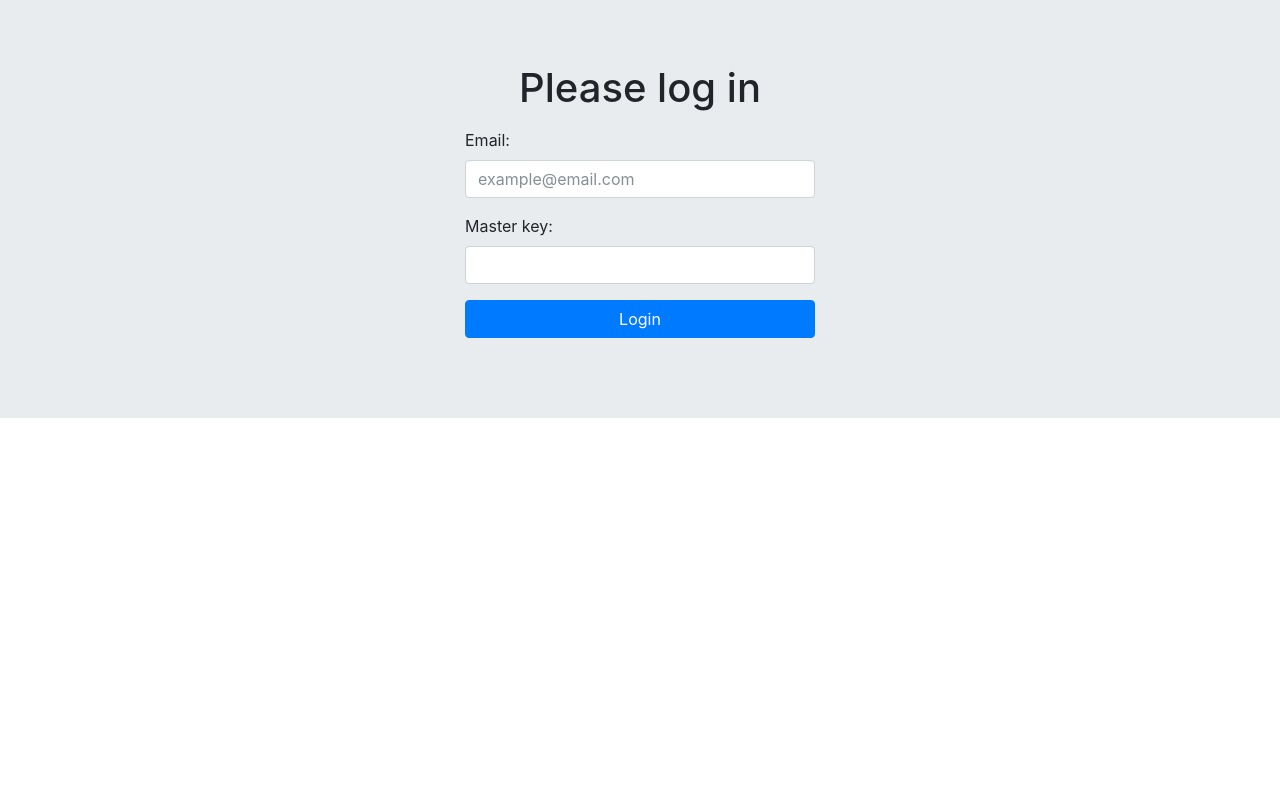
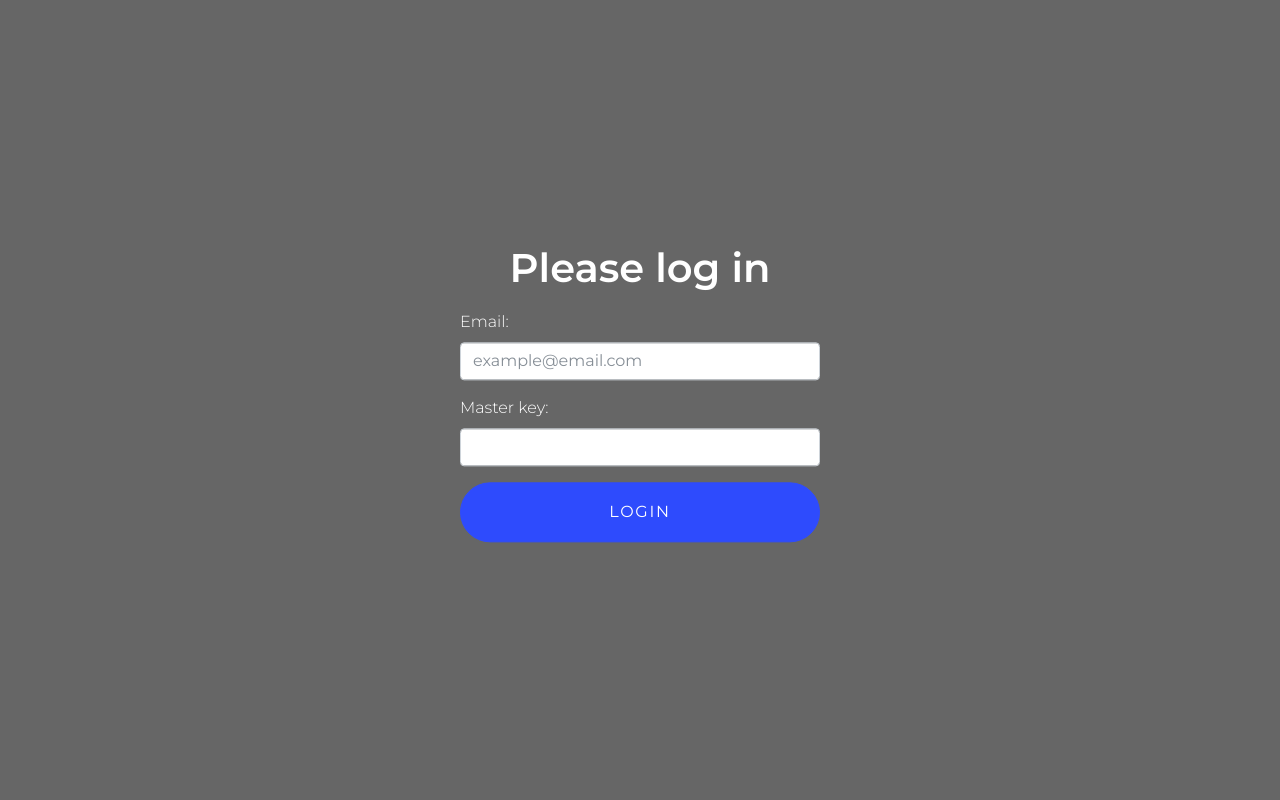
Before and after one commit to SadmanSakib93/Personal-Password-Manager-Flask-MongoDB, a Flask app: page /login in a window 1280 px wide. Run offline with Flask 2, Linux system fonts and the light colour scheme; some libraries are stand-ins or nearby versions.

Commit message:
final changes

```diff
--- a/templates/login.html
+++ b/templates/login.html
@@ -2,43 +2,80 @@
 <html lang="en">
 
 <head>
-  <title>Login</title>
-  <!-- Required meta tags -->
-  <meta charset="utf-8" />
-  <meta name="viewport" content="width=device-width, initial-scale=1, shrink-to-fit=no" />
+  <title>Login - Personal Password Manager</title>
+  <meta charset="UTF-8">
+  <meta name="viewport" content="width=device-width, initial-scale=1">
 
   <!-- Bootstrap CSS -->
   <link rel="stylesheet" href="https://maxcdn.bootstrapcdn.com/bootstrap/4.0.0-beta.2/css/bootstrap.min.css"
     integrity="sha384-PsH8R72JQ3SOdhVi3uxftmaW6Vc51MKb0q5P2rRUpPvrszuE4W1povHYgTpBfshb" crossorigin="anonymous" />
+
+  <link href="https://fonts.googleapis.com/css?family=Montserrat:300,400,600&amp;subset=latin-ext" rel="stylesheet">
+
+  <!-- CSS -->
+  <link href="static/css/jquery.mb.YTPlayer.min.css" rel="stylesheet">
+  <link href="static/css/jquery.mb.vimeo_player.min.css" rel="stylesheet">
+  <link href="static/css/main.css" rel="stylesheet">
+
+  <!-- JS -->
+  <script src="static/js/vendor/modernizr-2.8.3.min.js"></script>
+  <script src="static/js/vendor/jquery-1.12.0.min.js"></script>
 </head>
 
 <body>
-  <div class="jumbotron jumbotron-fluid">
+  <div class="site" id="page">
+    <!-- Options headline effects: .rotate | .slide | .zoom | .push | .clip -->
+    <section class="hero-section hero-section--video clearfix rotate">
+      <div class="hero-section__wrap">
+        <div class="hero-section__option">
+          <div data-video="youtube" class="player"
+            data-property="{videoURL:'https://youtu.be/ICr_bOuM9Zo',containment:'body',autoPlay:true, mute:true, startAt:0, opacity:10}">
+          </div>
+          <!-- <div data-video="vimeo" class="player" data-property="{videoURL:'https://vimeo.com/90969239',containment:'body',autoPlay:true, mute:true, startAt:0, opacity:1}">Video Vimeo</div> -->
+        </div>
+        <!-- .hero-section__option -->
+
         <div class="container">
           <div class="row">
             <div class="col-12 col-sm-8 col-md-6 col-lg-4 offset-sm-4 offset-sd-3 offset-lg-4">
-          <h1 class="mb-3 text-center">Please log in</h1>
+              <h2 class="text-center">Please log in</h2>
               <form class="mb-3" action="{{ url_for('login_validation') }}" method="post">
                 <div class="form-group">
                   <label for="email">Email:</label>
-              <input type="email" class="form-control" placeholder="example@email.com" id="email" name="email" required />
+                  <input type="email" style=color:black !important; class="form-control" placeholder="example@email.com"
+                    id="email" name="email" required />
                 </div>
                 <div class="form-group">
                   <label>Master key:</label>
-              <input type="password" class="form-control" id="master_key" name="master_key" required />
+                  <input type="password" style=color:black !important; class="form-control" id="master_key"
+                    name="master_key" required />
                 </div>
                 <button type="submit" class="btn btn-primary btn-block">
                   Login
                 </button>
               </form>
+              {% with messages = get_flashed_messages() %}
+              {% if messages %}
+              <ul class=flashes>
+                {% for message in messages %}
+                <p style="color:rgb(228, 94, 94)">{{ message }}</p>
+                {% endfor %}
+              </ul>
+              {% endif %}
+              {% endwith %}
             </div>
           </div>
         </div>
       </div>
+      <!-- .hero-section__wrap -->
+    </section>
+    <!-- .hero-section -->
+  </div>
+
 
   <!-- Optional JavaScript -->
   <!-- jQuery first, then Popper.js, then Bootstrap JS -->
-  <script src="https://code.jquery.com/jquery-3.2.1.slim.min.js"
+  <!-- <script src="https://code.jquery.com/jquery-3.2.1.slim.min.js"
     integrity="sha384-KJ3o2DKtIkvYIK3UENzmM7KCkRr/rE9/Qpg6aAZGJwFDMVNA/GpGFF93hXpG5KkN"
     crossorigin="anonymous"></script>
   <script src="https://cdnjs.cloudflare.com/ajax/libs/popper.js/1.12.3/umd/popper.min.js"
@@ -46,7 +83,14 @@
     crossorigin="anonymous"></script>
   <script src="https://maxcdn.bootstrapcdn.com/bootstrap/4.0.0-beta.2/js/bootstrap.min.js"
     integrity="sha384-alpBpkh1PFOepccYVYDB4do5UnbKysX5WZXm3XxPqe5iKTfUKjNkCk9SaVuEZflJ"
-    crossorigin="anonymous"></script>
+    crossorigin="anonymous"></script> -->
+  <!-- JS -->
+  <script src="static/js/plugins/jquery.mb.YTPlayer.min.js"></script>
+  <script src="static/js/plugins/jquery.mb.vimeo_player.min.js"></script>
+  <script src="static/js/plugins/animate-headline.js"></script>
+  <script src="static/js/main.js"></script>
+
+
 </body>
 
 </html>
```
Also changed, not shown: templates/profile_home.html (+9 -14 lines). Lines whose indentation alone changed are shown as unchanged.
